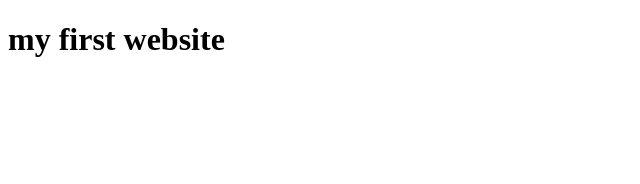
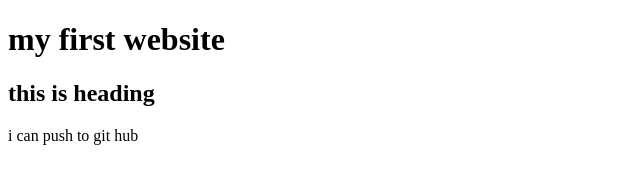
Before and after one commit to Dilip84/my-first-website, a plain HTML site: page index.html in a window 1280 px wide. Shown: the whole page, without its empty margins (0-640 px from the left). Drawn offline with Linux system fonts and the light colour scheme.

Commit message:
add line

```diff
--- a/index.html
+++ b/index.html
@@ -7,5 +7,7 @@
 </head>
 <body>
     <h1>my first website</h1>
+    <h2>this is heading</h2>
+    <p>i can push to git hub</p>
 </body>
 </html>
```
